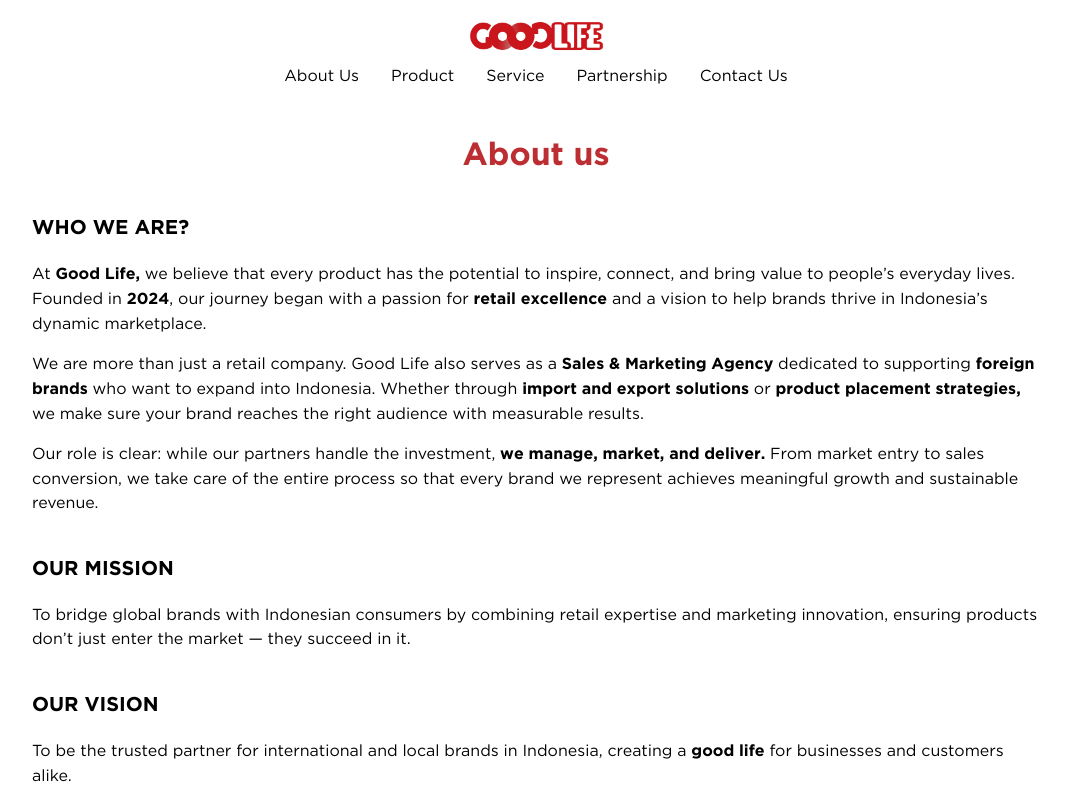
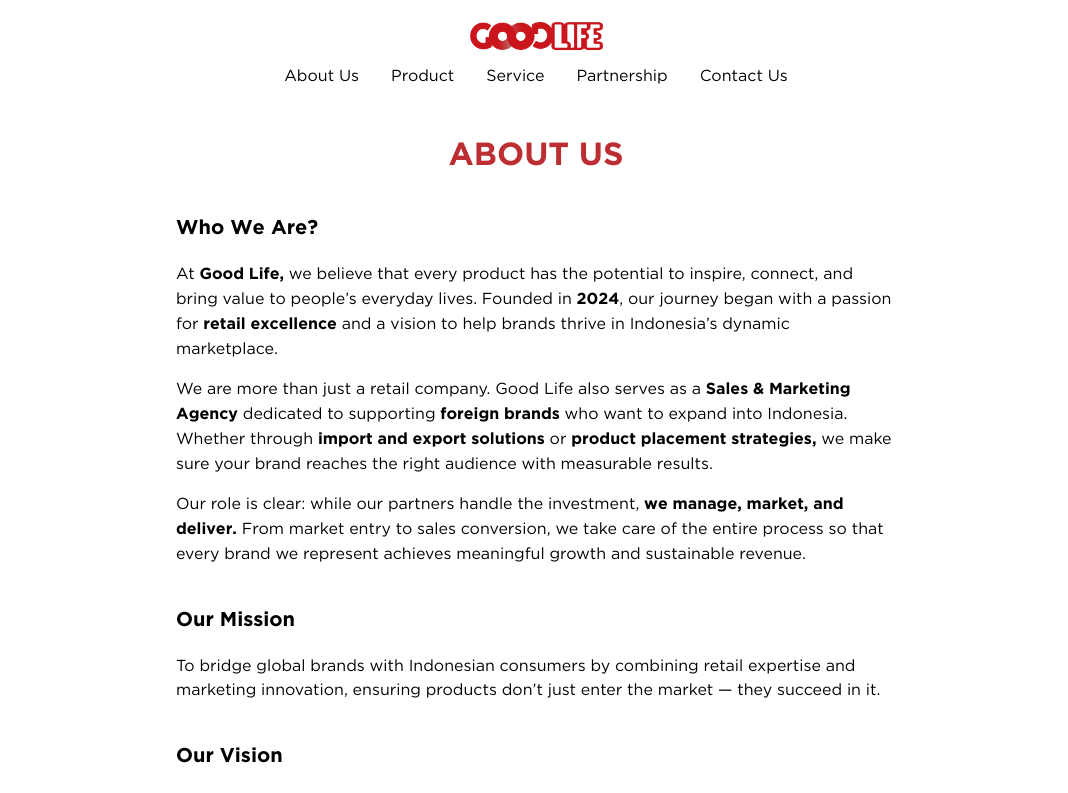
Before and after one commit to Alfionitass/goodlife, a React (Vite) app: page /about in a window 1280 px wide. Shown: the top 793 px of the page, without its empty margins (104-1172 px from the left). Built offline with nearby package versions, Linux system fonts and the light colour scheme.

Commit message:
update css of about and contact us

```diff
--- a/src/pages/About.jsx
+++ b/src/pages/About.jsx
@@ -1,10 +1,10 @@
 export default function About() {
   return (
-    <div className="py-8 px-14">
-      <h4 className="text-brand-primary-dark text-2xl md:text-3xl">About us</h4>
+    <div className="py-8 px-10 mx-auto max-w-screen-lg">
+      <h4 className="text-brand-primary-dark text-2xl md:text-3xl uppercase">About us</h4>
       <div className="text-left my-8 md:my-10 md:px-20">
         <div className="mb-10">
-          <h6 className="font-lg md:font-xl uppercase mb-5">Who We Are?</h6>
+          <h6 className="font-lg md:font-xl mb-5">Who We Are?</h6>
           <p className="mb-4">
             At <span className="font-bold">Good Life,</span> we believe that
             every product has the potential to inspire, connect, and bring value
@@ -33,7 +33,7 @@
           </p>
         </div>
         <div className="mb-10">
-          <h6 className="font-lg md:font-xl uppercase mb-5">Our Mission</h6>
+          <h6 className="font-lg md:font-xl mb-5">Our Mission</h6>
           <p>
             To bridge global brands with Indonesian consumers by combining
             retail expertise and marketing innovation, ensuring products don’t
@@ -41,7 +41,7 @@
           </p>
         </div>
         <div className="mb-10">
-          <h6 className="font-lg md:font-xl uppercase mb-5">Our Vision</h6>
+          <h6 className="font-lg md:font-xl mb-5">Our Vision</h6>
           <p className="mb-4">
             To be the trusted partner for international and local brands in
             Indonesia, creating a <span className="font-bold">good life</span>{" "}
--- a/src/pages/Contact.jsx
+++ b/src/pages/Contact.jsx
@@ -90,8 +90,8 @@
   };
 
   return (
-    <div className="py-8 px-14">
-      <h4 className="text-brand-primary-dark text-2xl md:text-3xl">
+    <div className="py-8 px-10 mx-auto max-w-screen-lg">
+      <h4 className="text-brand-primary-dark text-2xl md:text-3xl uppercase">
         Contact us
       </h4>
       <div className="text-left my-8 md:my-10 md:px-20">
```
